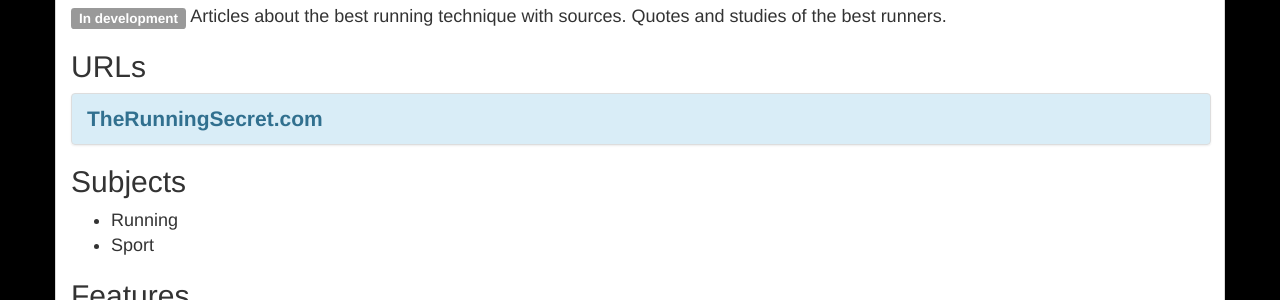
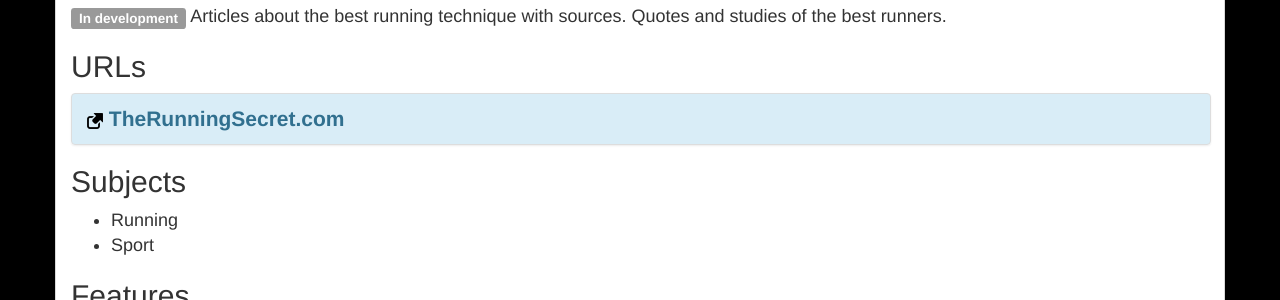
Before and after one commit to marcanuy/marcanuy.github.io, a Jekyll site: the page built from en/projects/_posts/2015-03-01-the-running-secret.md, in a window 1280 px wide. Shown: the part 466-766 px from the top of the page. Built offline with Jekyll 4.4.1, drawn with Linux system fonts in a browser that asks for light colours; nearby versions of some CDN libraries.

Commit message:
Added icon to project exernal url

```diff
--- a/_layouts/project.html
+++ b/_layouts/project.html
@@ -27,6 +27,7 @@
     <div class="list-group lead">
       {% for url in page.urls %}
       <a href="{{ url }}" class="list-group-item list-group-item-info">
+	<img src="/img/icons/external-link-16.png" />
 	<strong>
           {{ url | remove:'http://' | remove:'https://' }}
 	</strong>
```
Also changed, not shown: img/icons/external-link-16.png (added).
